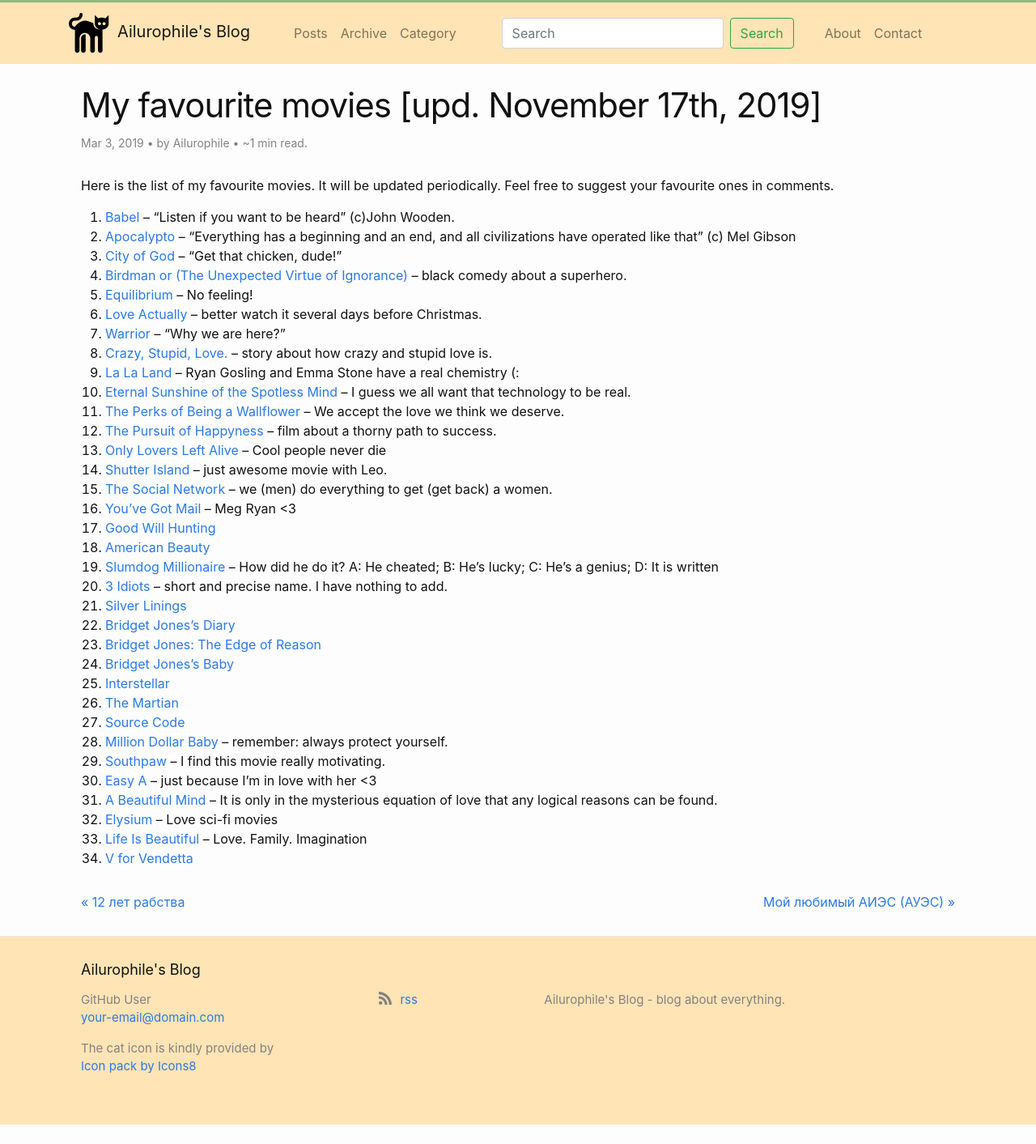
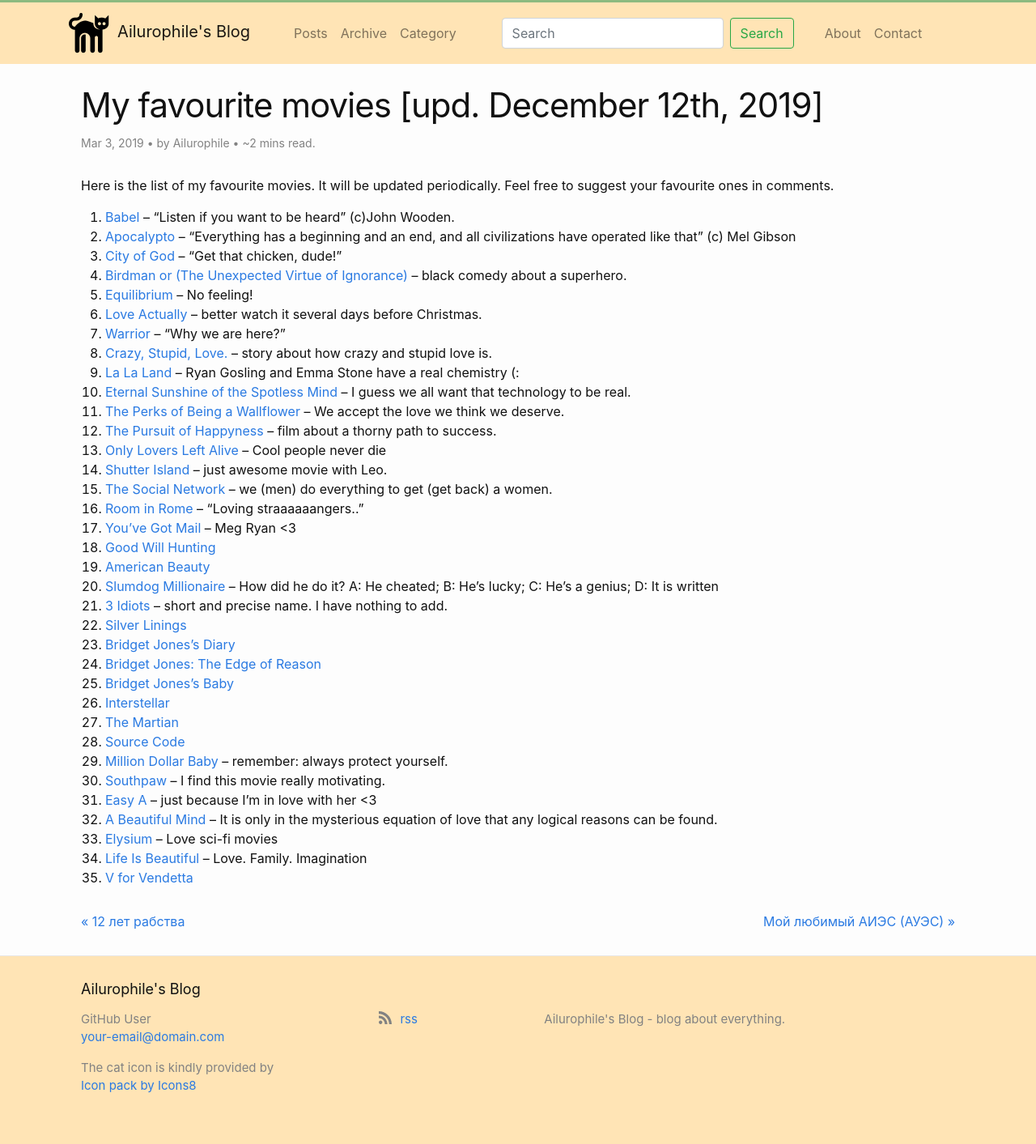
Before and after one commit to dovletov/dovletov.github.io, a Jekyll site: the page built from _posts/2019-03-03-my-favourite-movies.md, in a window 1280 px wide. Shown: the whole page at 81% size. Built offline with Jekyll 4.4.1, drawn with Linux system fonts in a browser that asks for light colours; comment, search, counter and statistics services are not loaded; before the commit the page ends 1389 px from its top, so only the background shows below that.

Commit message:
Added new movie

```diff
--- a/_posts/2019-03-03-my-favourite-movies.md
+++ b/_posts/2019-03-03-my-favourite-movies.md
@@ -1,5 +1,5 @@
 ---
-title: My favourite movies [upd. November 17th, 2019]
+title: My favourite movies [upd. December 12th, 2019]
 layout: post
 author: Ailurophile
 date: '2019-03-03 13:07:46'
@@ -30,6 +30,7 @@
 00. [Only Lovers Left Alive](https://www.imdb.com/title/tt1714915/) -- Cool people never die
 00. [Shutter Island](https://www.imdb.com/title/tt1130884/) -- just awesome movie with Leo.
 00. [The Social Network](https://www.imdb.com/title/tt1285016/) -- we (men) do everything to get (get back) a women.
+00. [Room in Rome](https://www.imdb.com/title/tt1263750/) -- "Loving straaaaaangers.."
 00. [You've Got Mail](https://www.imdb.com/title/tt0128853/) -- Meg Ryan <3
 00. [Good Will Hunting](https://www.imdb.com/title/tt0119217/)
 00. [American Beauty](https://www.imdb.com/title/tt0169547/)
```
